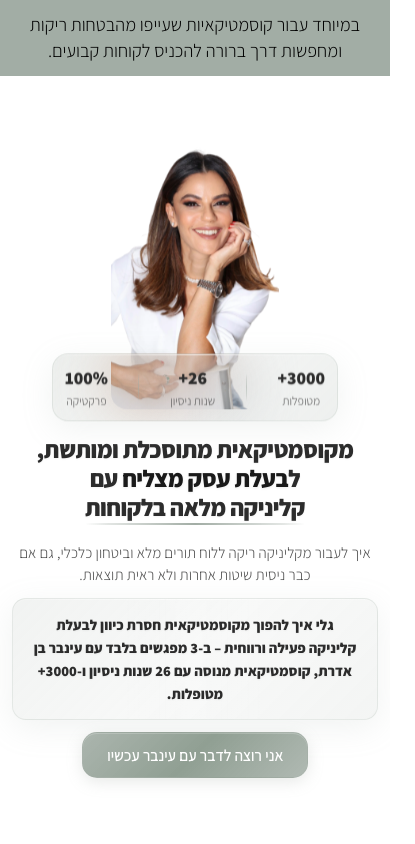
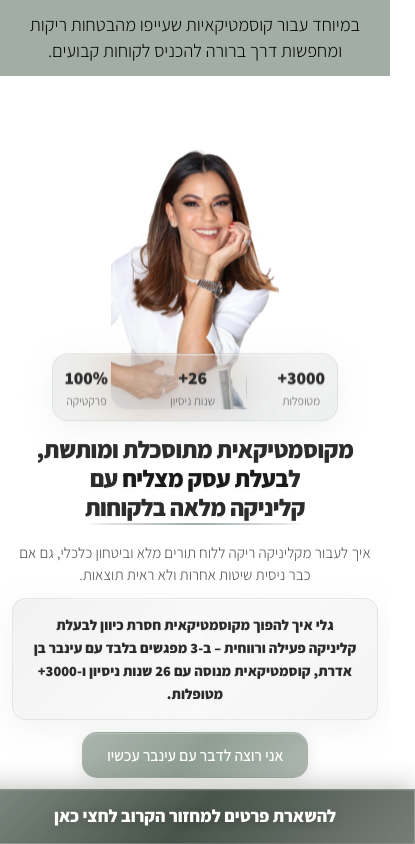
Before and after one commit to danielrozenblat1/inbar-ben-aderet, a React (Create React App) app: page /campain in a window 390 px wide. Shown: the top 844 px of the page, 415 px wide, since content can reach past the window. Built offline with nearby package versions, Linux system fonts and the light colour scheme.

Commit message:
newchangessss

```diff
--- a/src/CampainPageWrapper.js
+++ b/src/CampainPageWrapper.js
@@ -12,6 +12,7 @@ import PrivacyPolicy from './campainerCopy/components/privacy/Privacy';
 import SplitForm from './campainerCopy/screens/FifthScreen';
 import ThirdScreen from "./campainerCopy/screens/ThirdScreen";
 import SixthScreen from './screens/SixthScreen';
+import FloatingButton from "./campainerCopy/components/FloatButton/FloatButton";
 const CapmainPageWrapper=()=>{
 
 
@@ -32,6 +33,7 @@ return <>
     phone="+972 50-686-7653"
     domain="https://inbarbenaderet.co.il/"
   />
+  <FloatingButton/>
   <ByMe/>
 
 </>
--- a/src/MypageWrapper.js
+++ b/src/MypageWrapper.js
@@ -14,6 +14,7 @@ import PrivacyPolicy from './components/privacy/Privacy';
 import SplitForm from './screens/FifthScreen';
 import ThirdScreen from './screens/ThirdScreen';
 import SixthScreen from './screens/SixthScreen';
+import FloatingButton from './campainerCopy/components/FloatButton/FloatButton';
 const MyPageWrapper=()=>{
 
 
@@ -33,6 +34,7 @@ return <>
     phone="+972 50-686-7653"
     domain="https://inbarbenaderet.co.il/"
   />
+  <FloatingButton/>
   <ByMe/>
 
 </>
--- /dev/null
+++ b/src/campainerCopy/components/FloatButton/FloatButton.js
@@ -0,0 +1,59 @@
+import { useState, useEffect, useRef } from 'react';
+import styles from './FloatButton.module.css';
+import Popped from '../poppedUpWindow/Popped';
+
+const FloatingButton = () => {
+  const [isVisible, setIsVisible] = useState(false);
+  const [isStatic, setIsStatic] = useState(false);
+  const [isPoppedOpen, setIsPoppedOpen] = useState(false);
+  const buttonRef = useRef(null);
+
+  useEffect(() => {
+    const handleScroll = () => {
+      const scrollY = window.scrollY;
+      const windowHeight = window.innerHeight;
+      const documentHeight = document.documentElement.scrollHeight;
+
+      // הצג את הכפתור רק אחרי 200px גלילה
+      if (scrollY > 200) {
+        setIsVisible(true);
+      } else {
+        setIsVisible(false);
+      }
+
+      // בדוק אם הגענו לתחתית הדף (עם מרווח של 100px)
+      if (scrollY + windowHeight >= documentHeight - 100) {
+        setIsStatic(true);
+      } else {
+        setIsStatic(false);
+      }
+    };
+
+    window.addEventListener('scroll', handleScroll);
+    handleScroll(); // בדיקה ראשונית
+
+    return () => window.removeEventListener('scroll', handleScroll);
+  }, []);
+
+  const handleClick = () => {
+    setIsPoppedOpen(true);
+  };
+
+  return (
+    <>
+      <div
+        ref={buttonRef}
+        className={`${styles.floatingButton} ${isVisible ? styles.visible : ''} ${isStatic ? styles.static : ''}`}
+        onClick={handleClick}
+      >
+        <span className={styles.buttonText}>
+          להשארת פרטים למחזור הקרוב לחצי כאן
+        </span>
+      </div>
+
+      {isPoppedOpen && <Popped onClose={() => setIsPoppedOpen(false)} />}
+    </>
+  );
+};
+
+export default FloatingButton;
--- /dev/null
+++ b/src/campainerCopy/components/FloatButton/FloatButton.module.css
@@ -0,0 +1,124 @@
+.floatingButton {
+  position: fixed;
+  bottom: 0;
+  left: 50%;
+  transform: translateX(-50%) translateY(150%);
+
+  padding: 18px 40px;
+  width: 100%;
+
+  /* Glassmorphism - זכוכית ירוקה כהה עם גרדיאנט */
+  background: linear-gradient(135deg,
+    rgba(113, 125, 116, 0.9) 0%,
+    rgba(62, 74, 64, 0.95) 50%,
+    rgba(93, 103, 95, 0.85) 100%);
+  backdrop-filter: blur(12px);
+  -webkit-backdrop-filter: blur(12px);
+
+  /* גבול זכוכית עדין */
+  border: 1px solid rgba(255, 255, 255, 0.18);
+  border-radius: 0;
+
+  /* צללים לעומק */
+  box-shadow:
+    0 -4px 24px 0 rgba(62, 74, 64, 0.3),
+    inset 0 1px 0 0 rgba(255, 255, 255, 0.1);
+
+  cursor: pointer;
+  z-index: 1000;
+
+  /* אנימציה חלקה */
+  transition: all 0.4s cubic-bezier(0.4, 0, 0.2, 1);
+  opacity: 0;
+  pointer-events: none;
+
+  /* למניעת בחירת טקסט */
+  user-select: none;
+  -webkit-user-select: none;
+
+  /* מרכוז הטקסט */
+  display: flex;
+  align-items: center;
+  justify-content: center;
+  text-align: center;
+}
+
+.floatingButton.visible {
+  transform: translateX(-50%) translateY(0);
+  opacity: 1;
+  pointer-events: auto;
+}
+
+.floatingButton.static {
+  position: absolute;
+  bottom: 0;
+  transform: translateX(-50%) translateY(0);
+  opacity: 1;
+}
+
+
+
+.floatingButton.static:hover {
+  transform: translateX(-50%) translateY(-3px);
+}
+
+.floatingButton:active {
+  transform: translateX(-50%) translateY(0);
+}
+
+.floatingButton.static:active {
+  transform: translateX(-50%) translateY(0);
+}
+
+.buttonText {
+  color: #ffffff;
+  font-size: 1.2rem;
+  font-weight: 500;
+  font-family: "Assistant";
+
+  white-space: nowrap;
+
+  /* הוספת זוהר עדין לטקסט */
+  text-shadow: 0 2px 8px rgba(0, 0, 0, 0.2);
+}
+
+/* אנימציה לטעינת הדף */
+@keyframes fadeInUp {
+  from {
+    opacity: 0;
+    transform: translateX(-50%) translateY(20px);
+  }
+  to {
+    opacity: 1;
+    transform: translateX(-50%) translateY(0);
+  }
+}
+
+/* Responsive */
+@media (max-width: 768px) {
+  .floatingButton {
+    bottom: 0;
+    padding: 16px 30px;
+  }
+
+  .buttonText {
+    font-size: 14px;
+  }
+}
+
+@media (max-width: 480px) {
+  .floatingButton {
+    bottom: 0;
+    padding: 14px 24px;
+    left: 50%;
+    right: auto;
+    width: 100%;
+  }
+
+  .buttonText {
+    font-size: 1.1rem;
+    white-space: normal;
+    text-align: center;
+    line-height: 1.4;
+  }
+}
--- a/src/campainerCopy/components/poppedUpWindow/Popped.js
+++ b/src/campainerCopy/components/poppedUpWindow/Popped.js
@@ -5,6 +5,7 @@ import PrivacyPolicy from "../privacy/Privacy";
 
 const Popped = ({ onClose, title }) => {
   const [agreed, setAgreed] = useState(false);
+  const [isSubmitting, setIsSubmitting] = useState(false);
   const nameRef = useRef(null);
   const phoneRef = useRef(null);
   const emailRef = useRef(null);
@@ -64,6 +65,8 @@ const Popped = ({ onClose, title }) => {
       reciver
     };
 
+    setIsSubmitting(true);
+
     try {
       const serverResponse = await fetch(serverUrl, {
         method: "POST",
@@ -78,6 +81,7 @@ const Popped = ({ onClose, title }) => {
         emailRef.current.value = "";
         messageRef.current.value = "";
         setAgreed(false);
+        setIsSubmitting(false);
         handleClose();
 
         window.scrollTo({ top: 0, behavior: "smooth" });
@@ -87,6 +91,7 @@ const Popped = ({ onClose, title }) => {
     } catch (error) {
       console.error("Error submitting form:", error);
       alert("חלה שגיאה בשליחת הטופס. אנא נסה שוב.");
+      setIsSubmitting(false);
     }
   };
 
@@ -108,24 +113,28 @@ const Popped = ({ onClose, title }) => {
                 className={styles.input}
                 placeholder="שם מלא"
                 ref={nameRef}
+                disabled={isSubmitting}
               />
               <input
                 type="tel"
                 className={styles.input}
                 placeholder="מספר טלפון"
                 ref={phoneRef}
+                disabled={isSubmitting}
               />
               <input
                 type="email"
                 className={styles.input}
                 placeholder="מייל"
                 ref={emailRef}
+                disabled={isSubmitting}
               />
               <textarea
                 className={styles.textarea}
                 placeholder="איך אוכל לעזור לך? ספרי לי על עצמך ומה את מחפשת..."
                 ref={messageRef}
                 rows={4}
+                disabled={isSubmitting}
               />
 
               {/* תיבת האישור למדיניות הפרטיות */}
@@ -136,6 +145,7 @@ const Popped = ({ onClose, title }) => {
                     checked={agreed}
                     onChange={() => setAgreed(!agreed)}
                     className={styles.checkbox}
+                    disabled={isSubmitting}
                   />
                   קראתי את
                   <span onClick={handlePrivacyClick}>
@@ -150,8 +160,12 @@ const Popped = ({ onClose, title }) => {
                 </label>
               </div>
 
-              <button type="submit" className={styles.button}>
-                עינבר, צרי איתי קשר
+              <button
+                type="submit"
+                className={`${styles.button} ${isSubmitting ? styles.buttonDisabled : ''}`}
+                disabled={isSubmitting}
+              >
+                {isSubmitting ? "נשלח..." : "עינבר, צרי איתי קשר"}
               </button>
             </div>
           </form>
--- a/src/campainerCopy/components/poppedUpWindow/Popped.module.css
+++ b/src/campainerCopy/components/poppedUpWindow/Popped.module.css
@@ -122,6 +122,12 @@
   box-sizing: border-box;
 }
 
+.input:disabled,
+.textarea:disabled {
+  opacity: 0.6;
+  cursor: not-allowed;
+}
+
 .textarea {
   width: 100%;
   padding: 14px 16px;
@@ -186,6 +192,10 @@
   cursor: pointer;
 }
 
+.checkbox:disabled {
+  cursor: not-allowed;
+}
+
 .button {
   font-family: 'AssistantR';
   font-size: 1.1rem;
@@ -243,6 +253,23 @@
 .button:active {
   transform: translateY(-1px) scale(1.01);
   transition: all 0.1s ease;
+}
+
+.buttonDisabled {
+  opacity: 0.7;
+  cursor: not-allowed;
+  pointer-events: none;
+  background: linear-gradient(135deg,
+    rgba(162, 173, 165, 0.6) 0%,
+    rgba(138, 154, 141, 0.65) 50%,
+    rgba(162, 173, 165, 0.55) 100%);
+}
+
+.buttonDisabled:hover {
+  transform: none;
+  box-shadow:
+    0 4px 15px rgba(162, 173, 165, 0.25),
+    inset 0 1px 0 rgba(255, 255, 255, 0.2);
 }
 
 /* Media Queries */
```
